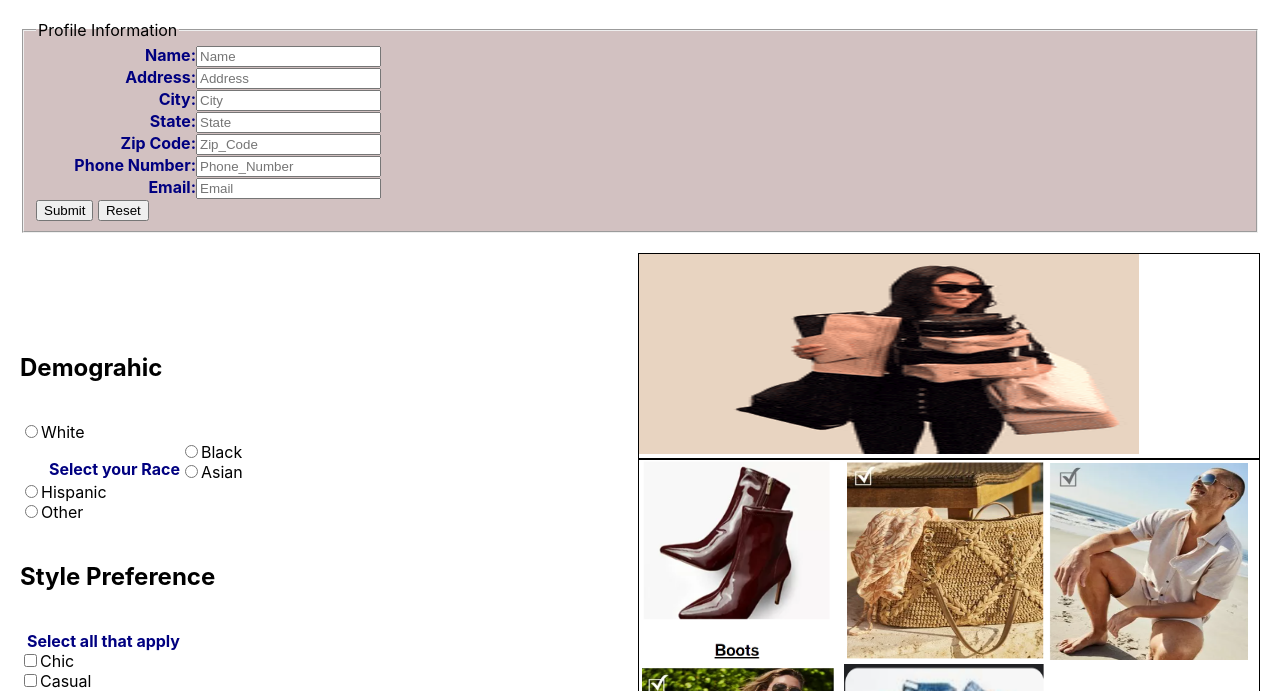
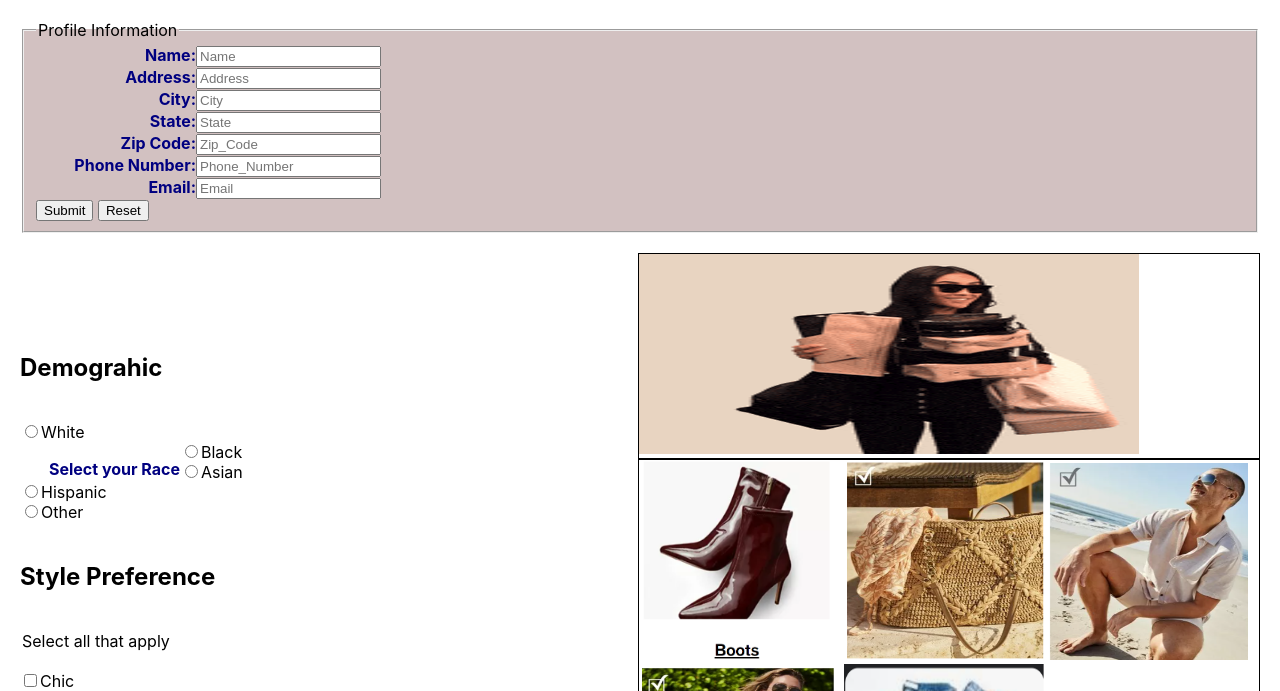
Before and after one commit to GloriaNketiah/myWebsite, a website built with Vite: page index.html in a window 1280 px wide. Shown: the part 92-783 px from the top of the page. Built offline with nearby package versions, Linux system fonts and the light colour scheme.

Commit message:
fix legend

```diff
--- a/index.html
+++ b/index.html
@@ -69,7 +69,7 @@
   <h2>Style Preference</h2>
     <br>
   <form>
-  <label>Select all that apply</label>
+  <legend>Select all that apply</legend>
     <br>
   <input type="checkbox" name="style" value="1">Chic<br>
   <input type="checkbox" name="style" value="2">Casual<br>
```
